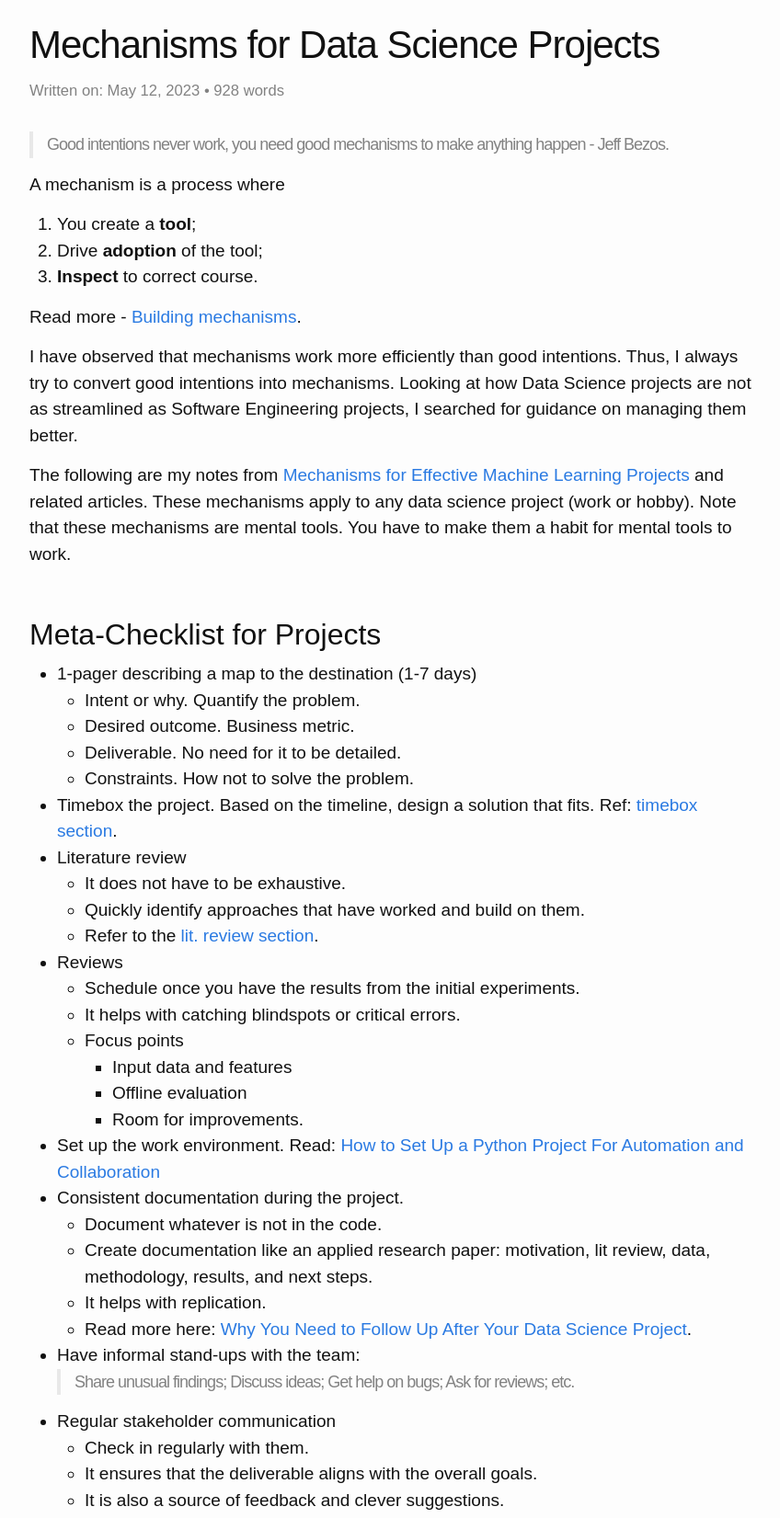
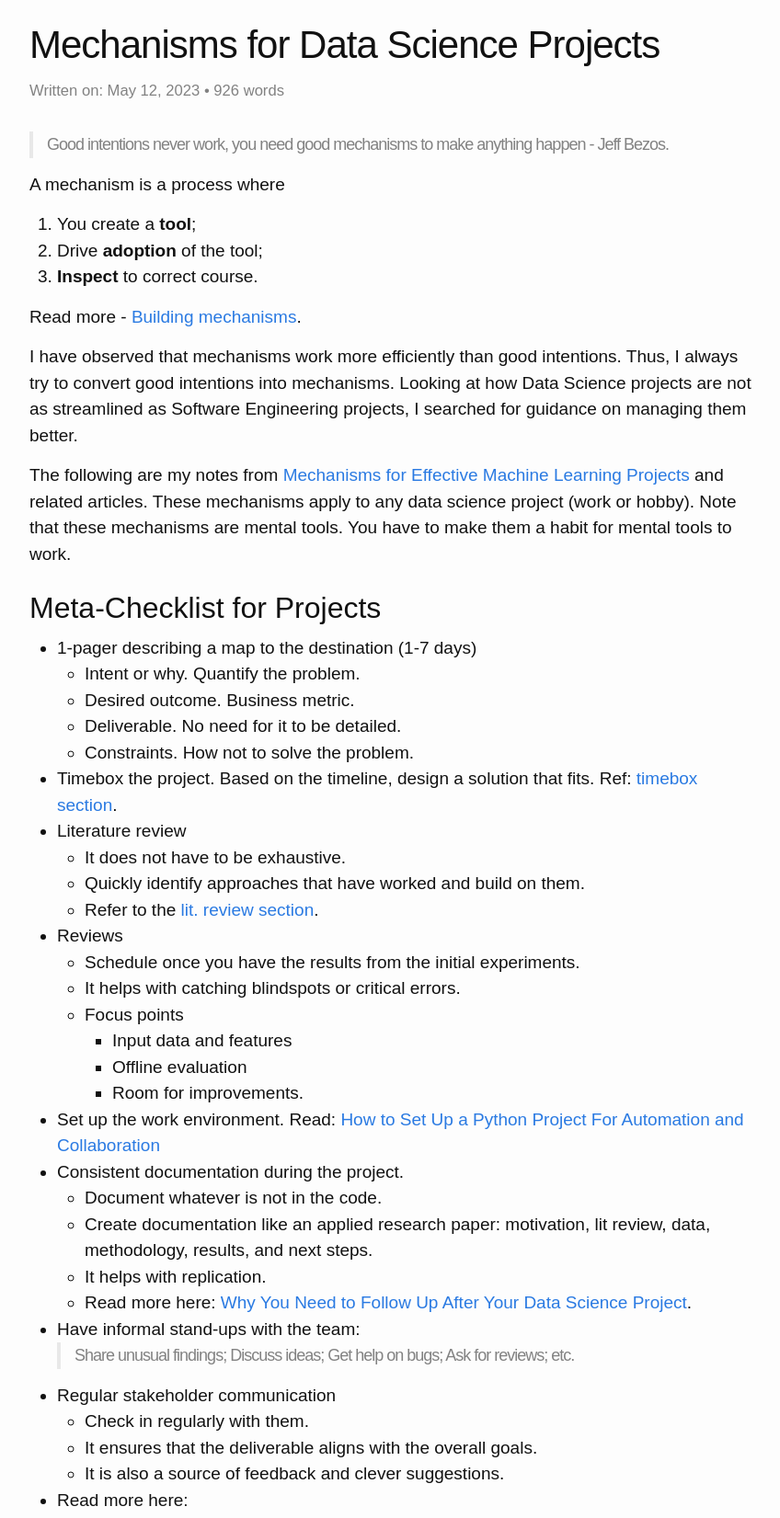
Before and after one commit to TrigonaMinima/TrigonaMinima.github.io, a Jekyll site: the page built from _posts/2023-05-12-mechanisms-ds-projects.md, in a window 1280 px wide, cut to the strip 254-1905 px from the top of the page. Shown: the whole strip at 92% size, without its empty margins (213-1061 px from the left). Built offline with Jekyll 4.4.1, drawn with Linux system fonts in a browser that asks for light colours.

Commit message:
Add: updated margin-top of h1 and h2

```diff
--- a/_posts/2023-05-12-mechanisms-ds-projects.md
+++ b/_posts/2023-05-12-mechanisms-ds-projects.md
@@ -18,8 +18,6 @@ Read more - [Building mechanisms](https://docs.aws.amazon.com/wellarchitected/la
 I have observed that mechanisms work more efficiently than good intentions. Thus, I always try to convert good intentions into mechanisms. Looking at how Data Science projects are not as streamlined as Software Engineering projects, I searched for guidance on managing them better.
 
 The following are my notes from [Mechanisms for Effective Machine Learning Projects](https://eugeneyan.com/writing/mechanisms-for-projects/) and related articles. These mechanisms apply to any data science project (work or hobby). Note that these mechanisms are mental tools. You have to make them a habit for mental tools to work.
-
-<br>
 
 ## Meta-Checklist for Projects
 
--- a/_sass/_base.scss
+++ b/_sass/_base.scss
@@ -22,6 +22,11 @@ body {
     background-color: $background-color;
 }
 
+
+h1, h2,
+%vertical-rhythm {
+    margin-top: $spacing-unit;
+}
 
 
 /**
```
